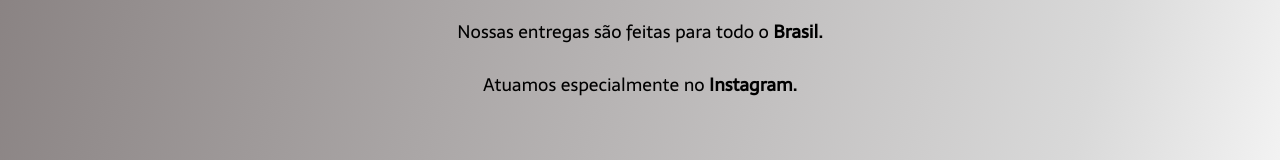
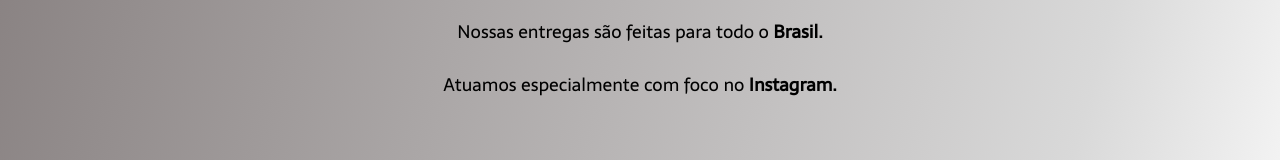
Before and after one commit to Miguel-Moura/BubuSports, a plain HTML site: page index.html in a window 1280 px wide. Shown: the part 771-931 px from the top of the page. Drawn offline with Linux system fonts and the light colour scheme.

Commit message:
commit-info

```diff
--- a/index.html
+++ b/index.html
@@ -35,7 +35,7 @@
             <p class="secundário-parágrafo">Peças esportivas feitas com a <strong> melhor qualidade do mercado.</strong></p>
             <p class="secundário-parágrafo">Garantimos personalização das peças de acordo com a <strong>escolha do próprio cliente.</strong></p>
             <p class="secundário-parágrafo">Nossas entregas são feitas para todo o <strong>Brasil.</strong></p>
-            <p class="secundário-parágrafo">Atuamos especialmente no <strong>Instagram.</strong></p>
+            <p class="secundário-parágrafo">Atuamos especialmente com foco no <strong>Instagram.</strong></p>
         </section>
 
         <section class="terciário">
```
Also changed, not shown: img/Screenshot_1.png (deleted), img/Screenshot_10.png (deleted), img/Screenshot_11.png (deleted), img/Screenshot_12.png (deleted), img/Screenshot_13.png (deleted), img/Screenshot_14.png (deleted), img/Screenshot_15.png (deleted), 9 other files.
